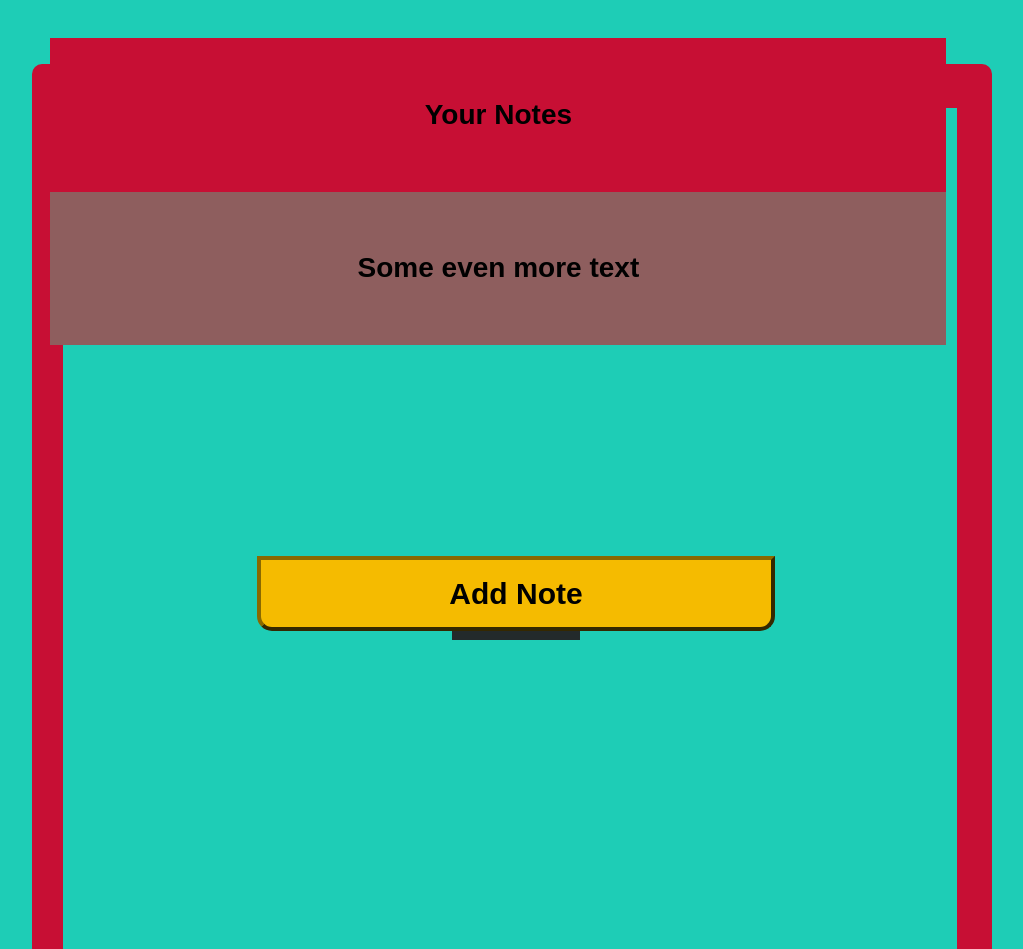
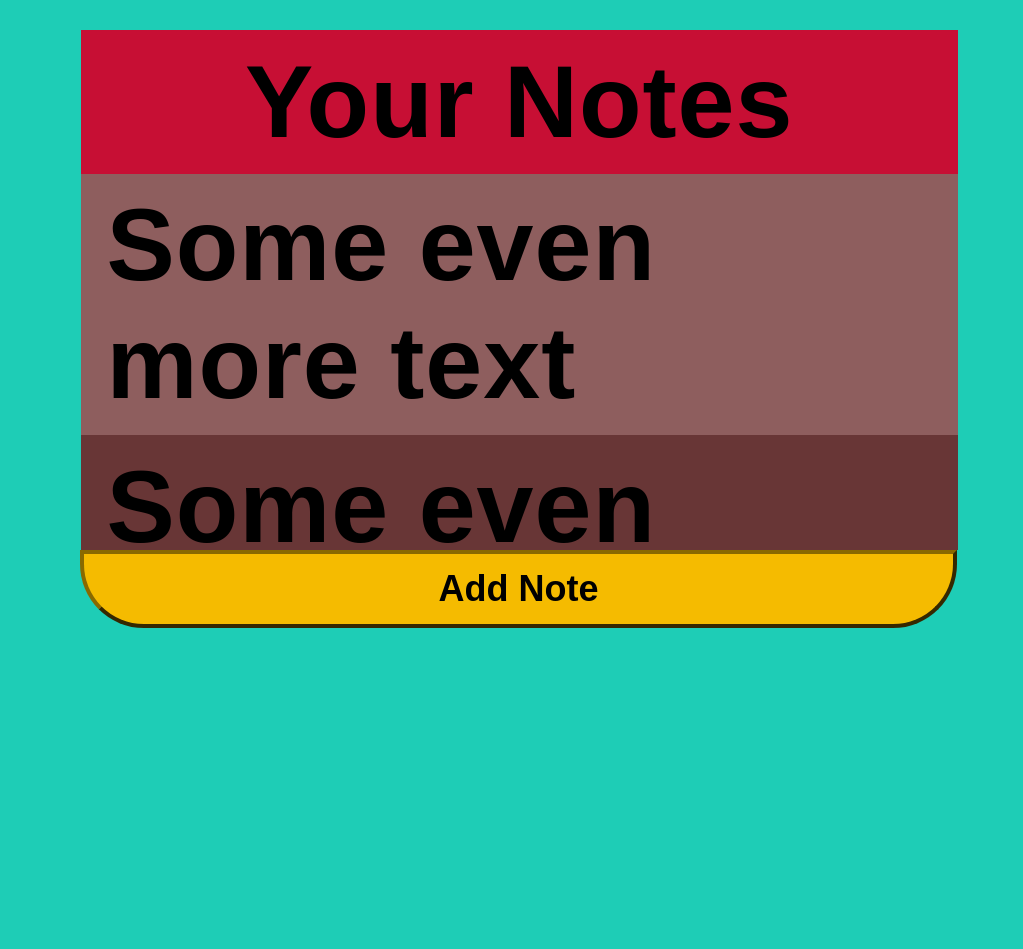
Before and after one commit to monkeman0/notes-app, a plain HTML site: page index.html in a window 1280 px wide. Shown: the top 949 px of the page, without its empty margins (124-1147 px from the left). After the commit the page ends 800 px from the top, so only its background shows below. Drawn offline with nearby package versions, Linux system fonts and the light colour scheme.

Commit message:
skbidi commit

```diff
--- a/index.html
+++ b/index.html
@@ -12,13 +12,11 @@
         <link rel="stylesheet" href="master.css">
     </head>
     <body>
-        <div id="backBorder"></div>
-        <div id="back"></div>
+        <div id="allHeight"></div>
         <div id="topSpacer"></div>
-        <div class="scroll scrollable-table">
+        <div id="scrollable-table" class="scrollable-table">
                 <table class="table">
                     <thead>
-                        <div id="topSmooth"></div>
                         <tr>
                             <th>Your Notes</th>
                         </tr>
@@ -29,13 +27,65 @@
                                 <div>Some even more text</div>
                             </td>
                         </tr>
-
+                        <tr>
+                            <td>
+                                <div>Some even more text</div>
+                            </td>
+                        </tr>
+                        <tr>
+                            <td>
+                                <div>Some even more text</div>
+                            </td>
+                        </tr>
+                        <tr>
+                            <td>
+                                <div>Some even more text</div>
+                            </td>
+                        </tr>
+                        <tr>
+                            <td>
+                                <div>Some even more text</div>
+                            </td>
+                        </tr>
+                        <tr>
+                            <td>
+                                <div>Some even more text</div>
+                            </td>
+                        </tr>
+                        <tr>
+                            <td>
+                                <div>Some even more text</div>
+                            </td>
+                        </tr>
+                        <tr>
+                            <td>
+                                <div>Some even more text</div>
+                            </td>
+                        </tr>
+                        <tr>
+                            <td>
+                                <div>Some even more text</div>
+                            </td>
+                        </tr>
+                        <tr>
+                            <td>
+                                <div>Some even more text</div>
+                            </td>
+                        </tr>
+                        <tr>
+                            <td>
+                                <div>Some even more text</div>
+                            </td>
+                        </tr>
                     </tbody>
                 </table>
 
         </div>
-        <div id="opaqueCover"></div>
-        <button type="button" class="btn" id="addNote">Add Note</button>
+        <div id="opaqueCover">
+            <input type="text" id="title" class="coverItem" placeholder="Note title here:">
+            <button type="button" id="noteDone" class="coverItem">Create Note</button>
+        </div>
+        <button type="button" id="addNote" class="addNote">Add Note</button>
 
     </body>
     <script src="js/index.js"></script>
--- a/js/index.js
+++ b/js/index.js
@@ -12,37 +12,69 @@ if ("serviceWorker" in  navigator) {
 
 }
 
-document.getElementById("addNote").onclick = function(){
-    addNote();
+//set function-dependent styles
+const addbtn = document.getElementById("addNote").style;
+const opqCover = document.getElementById("opaqueCover").style;
+let tableHeight = Math.round((getStyle("allHeight", 'height: ', 'height', 1, 'px'))*0.65);
+document.getElementById("scrollable-table").style.height = tableHeight + "px";
+addbtn.height = Math.round(tableHeight * 0.15) + "px";
+addbtn.fontSize = Math.round(tableHeight * 0.07) + "px";
+addbtn.fontWeight = Math.round(tableHeight * 3);
+document.getElementById("allHeight").style.height = "90%";
+document.getElementById("allHeight").style.top = "5%";
+
+//function declarations
+function getStyle(targetElement, attributeCol, attribute, trimed, trimVal){
+    let string;
+    var temp;
+    if(targetElement == "body"){
+        temp = getComputedStyle(document.body);
+    }else{
+        temp = getComputedStyle(document.getElementById(targetElement));
+    }
+    string = (attributeCol + temp.getPropertyValue(attribute));
+    if(trimed == 1){
+        string = string.replace(attributeCol, '')
+        string = string.replace(trimVal, '')
+
+    }
+    return string
 }
-addNote();
-addNote();
 
-function addBtnTransition(mode){
-    const addbtn = document.getElementById("addNote").style;
-    const opqCover = document.getElementById("opaqueCover").style;
-    if(mode == "Add Note"){
-        document.getElementById("addNote").innerText = "Back To Home"
-        addbtn.top = "13vw";
-        addbtn.height = "100px";
-        opqCover.width = "100%";
-        opqCover.height = "84%";
-        opqCover.background = "rgba(35, 42, 43, 0.8)";
-        opqCover.position = "absolute";
-        opqCover.top = "0";
-        opqCover.left = "0";
+function resetCover(start){
+    addbtn.top = "0";
+    addbtn.height = Math.round(tableHeight * 0.15) + "px"
+    opqCover.width = "40%";
+    opqCover.height = "1px";
+    opqCover.background = "rgba(35, 42, 43, 1)";
+    opqCover.left = "30%";
+    opqCover.borderRadius = "100px 100px 0px 0px";
+    if(start){
+        opqCover.top = Math.round(getStyle("body", 'height: ', 'height', 1, 'px') - (tableHeight * 0.10)) + "px";
     }else{
-        document.getElementById("addNote").innerText = "Add Note"
-        addbtn.top = "0";
-        addbtn.height = "75px";
-        opqCover.width = "10%";
-        opqCover.height = "5%";
-        opqCover.background = "rgba(35, 42, 43, 1)";
-        opqCover.top = "75%";
-        opqCover.left = "45%";
+        opqCover.top = Math.round(getStyle("body", 'height: ', 'height', 1, 'px') - (tableHeight * 0.15)) + "px";
     }
 }
 
-function addNote(){
+function addBtnTransition(mode){
+    if(mode == "Add Note"){
+        document.getElementById("addNote").innerText = "Back To Home"
+        addbtn.top = Math.round(tableHeight * 0.2) + "px";
+        addbtn.height = Math.round(tableHeight * 0.2) + "px";
+        opqCover.width = "100%";
+        opqCover.height = ((tableHeight * 0.2) + tableHeight + 31) + "px";
+        opqCover.background = "rgba(35, 42, 43, 0.85)";
+        opqCover.top = "0";
+        opqCover.left = "0";
+        opqCover.borderRadius = "0px";
+    }else{
+        document.getElementById("addNote").innerText = "Add Note"
+
+        resetCover();
+    }
+}
+//actual events and code
+resetCover(1);
+document.getElementById("addNote").onclick = function(){
     addBtnTransition(document.getElementById("addNote").innerText);
 }
--- a/master.css
+++ b/master.css
@@ -3,97 +3,103 @@
 body{
     background-color: rgb(30, 205, 182);
     text-align: center;
+    box-sizing: border-box;
+    padding: 0;
+    margin: 0;
 }
 ::-webkit-scrollbar {
     display: none;
+}
+.coverItem{
+    position: absolute;
+    left: 9.5%;
+    width: 80%;
+    top: 5%;
+    height: 5%;
+    border-radius: 5px;
+    color: black;
+    font-size: x-large;
+    letter-spacing: 0.5px;
+    text-align: center;
+    border-color: rgb(13, 27, 29);
+    border-width: 5px;
+    background-color: rgb(224, 250, 255);
+}
+#noteDone{
+    position: absolute;
+    top: 89%;
+    font-weight: bold;
+    font-size: xx-large;
+    height: 7%;
+
 }
 #topSpacer{
     position: relative;
     top: 0;
     height: 30px;
+    width: 0;
 }
 #opaqueCover{
     transition: all ease-in-out 0.2s;
+    position: fixed;
 }
-#back{
-    background-color: rgb(30, 205, 182);
+#allHeight{
     position: absolute;
-    width: 69.795vw;
-    height: 94.5vw;
-    left: 14.64vw;
-    top: 8.4vw;
+    height: 100%;
 }
-#backBorder{
-    background: rgb(199, 15, 52);
-    position: absolute;
-    border-radius: 10px;
-    width: 75vw;
-    height: 101.6vw;
-    left: 12.15vw;
-    top: 5vw;
-}
-
 #addNote{
     background-color: rgb(245, 187, 0);
     border-color: rgb(137, 105, 0);
     border-width: 4px;
-    margin: 18px;
-    width: 41%;
-    height: 75px;
+    width: 68.5%;
+    left: 0.2vw;
     font-weight: 800;
-    font-size: 30px;
     transition: all, ease 0.3s;
     position: relative;
-    top: 0;
-    border-radius: 0px 0px 15px 15px;
+    border-radius: 0px 0px 5vw 5vw;
 }
-
-#addNote:hover {
-    background-color: rgb(249, 218, 116);
-    border-color: rgb(142, 125, 70);
-    margin: 18px;
-    width: 43%;
-    font-weight: 800;
-    font-size: 32px;
-    transition: all, ease 0.3s;
+.scrollable-table {
+    box-sizing: border-box;
+    overflow-y: scroll;
+    scroll-snap-type: y mandatory;
+    width: 68.5%;
+    position: relative;
+    left: 16%;
 }
-
-.scrollable-table {
-    height: 500px;
-    overflow-y: auto;
-    scroll-snap-type: y mandatory;
-}
-
 .table{
     font-family: fantasy;
     border-collapse: collapse;
-    font-size: 2vw;
-    width: 70vw;
     position: relative;
-    left: 13vw;
+    left: 0;
+    width: 100%;
     overflow-y: auto;
 }
     .table th {
     background-color:rgb(199, 15, 52);
     color: rgb(0, 0, 0);
+    position: sticky;
+    font-size: 8vw;
+    top: 0;
+    width: 100%;
+    font-weight: bold;
     text-align: center;
-    position: sticky;
-    top: 0vw;
-    height: 8vw;
-    font-size: 28px;
+    padding: 1vw 2vw;
+    letter-spacing: 1px;
+    height: 50px;
+    }
+
+    .table td {
+    padding: 1vw 2vw;
+    font-weight: normal;
+    font-size: 8vw;
     font-weight: bold;
-    }
-    .table th,
-    .table td {
-    padding: 1vw 0.8vw;
-    font-weight: normal;
-    text-align: center;
-    font-size: 28px;
-    font-weight: bold;
-    height: 10vw;
+    height: 40px;
+    letter-spacing: 1px;
+    margin: 0;
     }
     .table tr{
-        scroll-snap-align: start;
+        scroll-snap-align: center;
+        text-align: left;
     }
     .table tbody tr:nth-of-type(even) {
     background-color:rgb(104, 54, 54);
```
